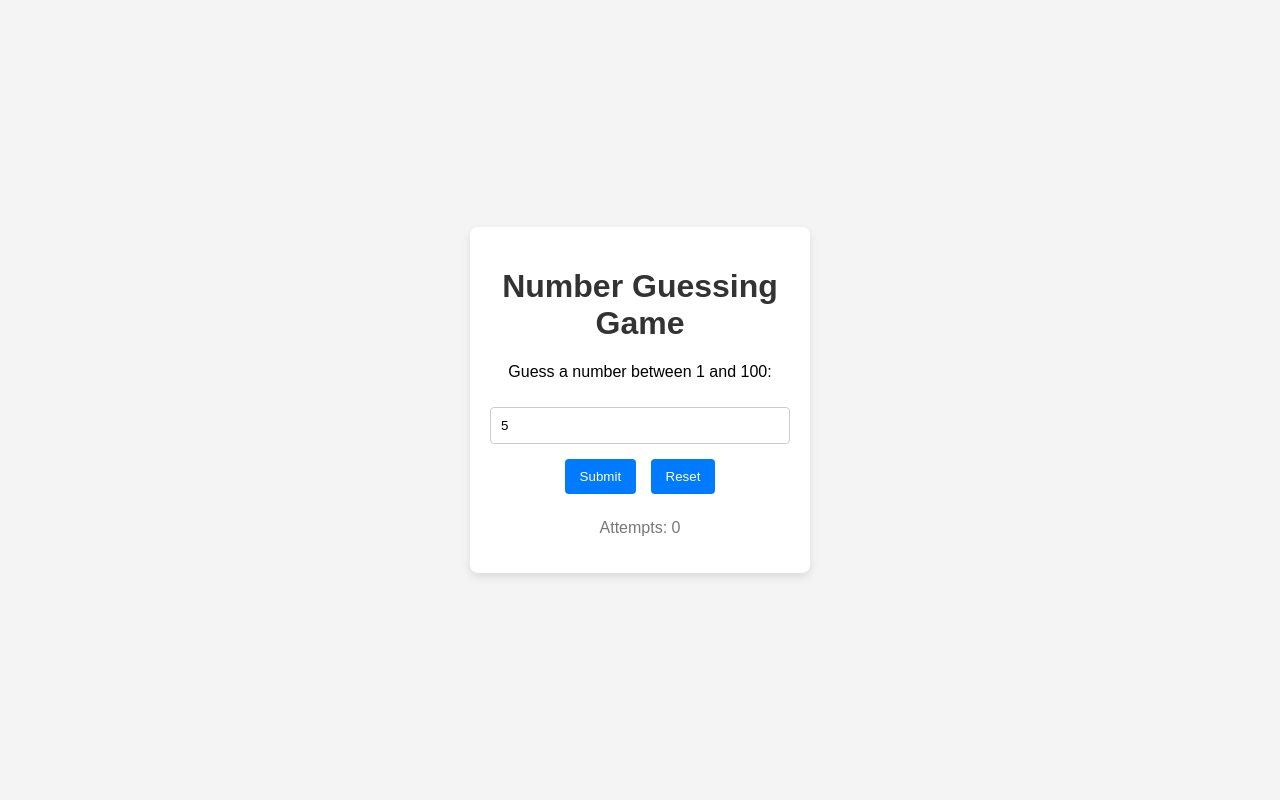
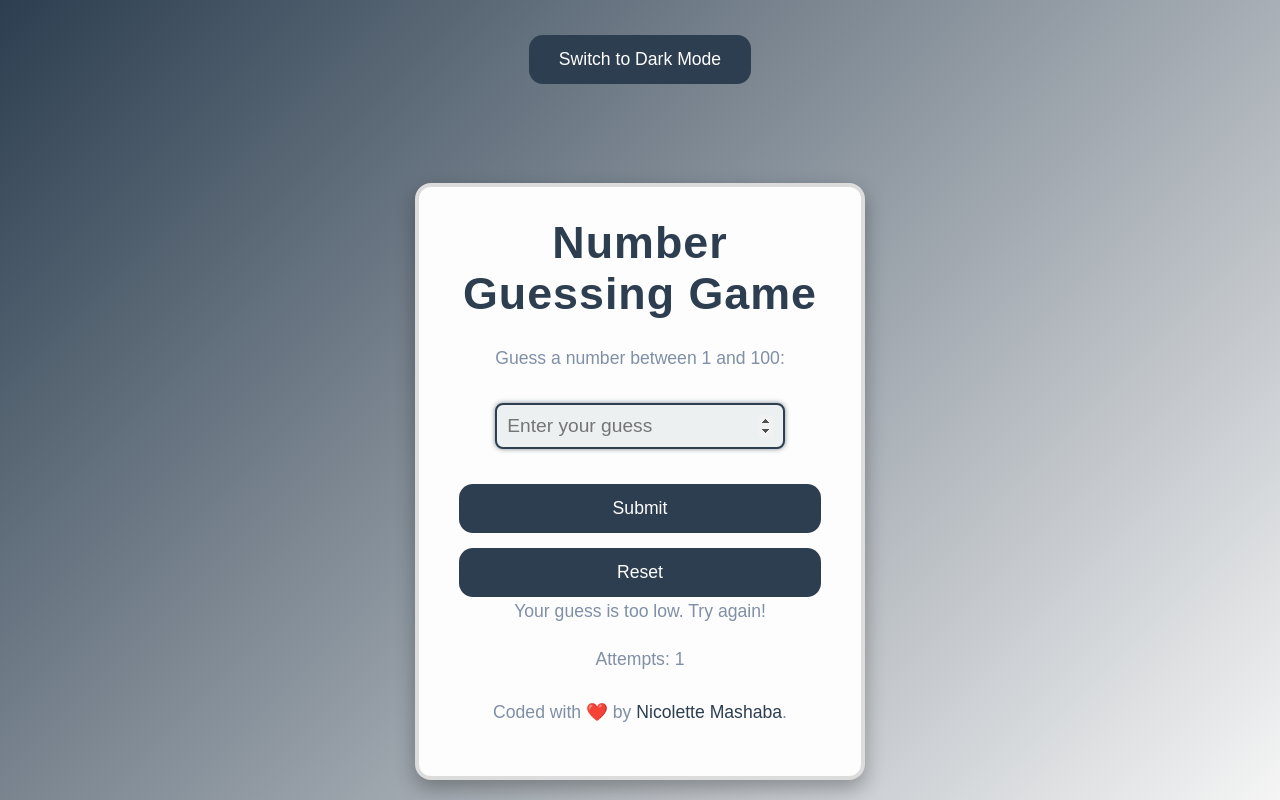
Before and after one commit to NickiMash17/number_guessing_game, a plain HTML site: page index.html in a window 1280 px wide. Both pictures are taken after typing "5" into the empty fields and a click on the button "Submit". Drawn offline with Linux system fonts and the light colour scheme.

Commit message:
javascript added + night/light mode toggle

```diff
--- a/index.html
+++ b/index.html
@@ -5,9 +5,13 @@
   <meta name="viewport" content="width=device-width, initial-scale=1.0">
   <title>Number Guessing Game</title>
   <link rel="stylesheet" href="style.css">
-
 </head>
 <body>
+  <!-- Toggle Button -->
+  <div class="mode-toggle-container">
+    <button id="toggle-mode">Switch to Dark Mode</button>
+  </div>
+
   <div class="container">
     <h1>Number Guessing Game</h1>
     <p>Guess a number between <span id="min">1</span> and <span id="max">100</span>:</p>
@@ -16,7 +20,15 @@
     <button id="reset-game">Reset</button>
     <p id="message"></p>
     <p id="attempts">Attempts: 0</p>
+
+    <!-- Footer Inside Container -->
+    <footer class="attribution">
+      <p>
+        Coded with ❤️ by <a href="https://github.com/NickiMash17">Nicolette Mashaba</a>.
+      </p>
+    </footer>
   </div>
 
+  <script src="script.js"></script>
 </body>
 </html>
--- /dev/null
+++ b/script.js
@@ -0,0 +1,62 @@
+// Initialize variables
+let targetNumber = Math.floor(Math.random() * 100) + 1;
+let attempts = 0;
+
+// DOM elements
+const guessInput = document.getElementById("guess-input");
+const submitGuessButton = document.getElementById("submit-guess");
+const resetButton = document.getElementById("reset-game");
+const message = document.getElementById("message");
+const attemptsDisplay = document.getElementById("attempts");
+
+// Event listener for submitting a guess
+submitGuessButton.addEventListener("click", () => {
+  const userGuess = parseInt(guessInput.value);
+  if (!userGuess || userGuess < 1 || userGuess > 100) {
+    message.textContent = "Please enter a number between 1 and 100.";
+    message.classList.remove("correct", "too-high", "too-low");
+    message.classList.add("too-high"); // Just use a generic class for invalid inputs
+    return;
+  }
+
+  attempts++;
+  attemptsDisplay.textContent = `Attempts: ${attempts}`;
+
+  if (userGuess === targetNumber) {
+    message.textContent = "Congratulations! You guessed the correct number!";
+    message.classList.remove("too-high", "too-low");
+    message.classList.add("correct");
+  } else if (userGuess > targetNumber) {
+    message.textContent = "Your guess is too high. Try again!";
+    message.classList.remove("correct", "too-low");
+    message.classList.add("too-high");
+  } else {
+    message.textContent = "Your guess is too low. Try again!";
+    message.classList.remove("correct", "too-high");
+    message.classList.add("too-low");
+  }
+
+  guessInput.value = ""; // Clear the input after submitting
+  guessInput.focus();
+});
+
+// Event listener for resetting the game
+resetButton.addEventListener("click", () => {
+  targetNumber = Math.floor(Math.random() * 100) + 1; // Reset the target number
+  attempts = 0;
+  attemptsDisplay.textContent = `Attempts: ${attempts}`;
+  message.textContent = "";
+  message.classList.remove("correct", "too-high", "too-low");
+  guessInput.value = "";
+  guessInput.focus();
+});
+
+// Toggle dark mode functionality
+const toggleButton = document.getElementById("toggle-mode");
+
+toggleButton.addEventListener("click", () => {
+  document.body.classList.toggle("dark-mode");
+  toggleButton.textContent = document.body.classList.contains("dark-mode")
+    ? "Switch to Light Mode"
+    : "Switch to Dark Mode";
+});
--- a/style.css
+++ b/style.css
@@ -1,54 +1,225 @@
-body {
-    font-family: Arial, sans-serif;
-    background-color: #f4f4f4;
-    display: flex;
-    justify-content: center;
-    align-items: center;
-    height: 100vh;
+/* General Reset */
+* {
   margin: 0;
+  padding: 0;
+  box-sizing: border-box;
 }
 
-  .container {
-    text-align: center;
-    background: white;
+/* Body Styling */
+body {
+  font-family: 'Poppins', sans-serif;
+  background: linear-gradient(135deg, #2c3e50, #f5f5f5); /* Light to Beige Gradient */
+  color: #ecf0f1;
+  min-height: 100vh;
+  display: flex;
+  flex-direction: column;
+  justify-content: space-between; /* Footer positioned at the bottom */
+  align-items: center;
   padding: 20px;
-    border-radius: 8px;
-    box-shadow: 0px 4px 8px rgba(0, 0, 0, 0.1);
-    width: 300px;
+  transition: background 0.3s, color 0.3s;
 }
 
-  h1 {
-    color: #333;
+/* Dark Mode Styles */
+body.dark-mode {
+  background: #2c3e50; /* Very Dark Background */
+  color: #e0e0e0; /* Light Gray Text for Better Contrast */
 }
 
-  input {
-    padding: 10px;
-    margin: 10px 0;
-    width: calc(100% - 22px);
-    border: 1px solid #ccc;
-    border-radius: 4px;
+body.dark-mode h1 {
+  color: #ffffff !important; /* White Text for the Title */
+  font-size: 2.8rem;
+  text-align: center;
+  margin-top: 20px;
 }
 
+body.dark-mode .container {
+  background-color: #2c3e50; /* Slate Blue for container */
+  color: #ecf0f1; /* Off-white text */
+  border: 4px solid #1abc9c; /* Border is slightly lighter */
+}
+
+body.dark-mode .feedback.correct {
+  background-color: #2ecc71; /* Bright Green for Correct Feedback */
+  color: #ffffff; /* White text on feedback */
+}
+
+body.dark-mode .feedback.too-high {
+  background-color: #e74c3c; /* Bright Red for Too High */
+  color: #ffffff; /* White text on feedback */
+}
+
+body.dark-mode .feedback.too-low {
+  background-color: #3498db; /* Bright Blue for Too Low */
+  color: #ffffff; /* White text on feedback */
+}
+
+body.dark-mode button {
+  background-color: #34495e; /* Slate Blue Buttons */
+  color: #ecf0f1; /* Light Text on Button */
+}
+
+body.dark-mode button:hover {
+  background-color: #1abc9c; /* Lighter Greenish Color on Hover */
+}
+
+body.dark-mode button:active {
+  background-color: #16a085; /* Active Button State */
+}
+
+/* Input Fields */
+input[type="number"] {
+  background-color: #ecf0f1; /* Dark Input Background */
+  color: #ecf0f1; /* Light Text in Input */
+  border: 2px solid #7f8c8d; /* Light Border for Inputs */
+}
+
+input[type="number"]:focus {
+  border-color: #1abc9c; /* Light Green Focus Border */
+  box-shadow: 0 0 5px rgba(26, 188, 156, 0.6); /* Focus Glow */
+}
+
+body.dark-mode a {
+  color: #16a085; /* Active Button State */
+}
+
+
+/* Mode Toggle Container */
+.mode-toggle-container {
+  text-align: center;
+  margin-bottom: 20px;
+}
+
+/* Buttons */
 button {
-    padding: 10px 15px;
-    margin: 5px;
-    background-color: #007bff;
-    color: white;
+  display: inline-block;
+  background-color: #2c3e50; /* Primary Navy Blue */
+  color: #fdfdfd; /* Ivory Text */
   border: none;
-    border-radius: 4px;
+  border-radius: 14px;
+  padding: 14px 30px;
+  font-size: 1.1rem;
+  margin-top: 15px;
   cursor: pointer;
+  width: 100%;
+  transition: background-color 0.3s, transform 0.3s;
 }
 
 button:hover {
-    background-color: #0056b3;
+  background-color: #34495e; /* Darker Navy Hover */
+  transform: translateY(-3px);
 }
 
-  #message {
-    color: #555;
-    margin-top: 20px;
-    font-size: 1.1rem;
+button:active {
+  background-color: #2c3e50; /* Maintain Navy on Active */
+  transform: translateY(0);
 }
 
-  #attempts {
-    color: #777;
+/* Container */
+.container {
+  background-color: #fdfdfd; /* Light Ivory */
+  width: 100%;
+  max-width: 450px;
+  border-radius: 16px;
+  box-shadow: 0 8px 20px rgba(0, 0, 0, 0.3);
+  padding: 30px 40px;
+  text-align: center;
+  border: 4px solid #dcdcdc;
+  animation: fadeIn 0.8s ease-in-out;
+  position: relative;
 }
+
+/* Title */
+h1 {
+  font-size: 2.8rem;
+  color: #2c3e50; /* Navy Blue */
+  margin-bottom: 25px;
+  font-weight: 700;
+  letter-spacing: 1px;
+}
+
+/* Instructions */
+p {
+  font-size: 1.1rem;
+  color: #7f8fa6; /* Muted Gray */
+  margin-bottom: 20px;
+  font-weight: 500;
+  line-height: 1.6;
+}
+
+/* Input Field */
+input[type="number"] {
+  width: 80%; /* Responsive input */
+  padding: 10px;
+  font-size: 1.2rem;
+  border-radius: 8px;
+  border: 2px solid #ccc;
+  margin-bottom: 20px;
+  margin-top: 10px;
+  outline: none;
+}
+
+input[type="number"]:focus {
+  border-color: #2c3e50;
+  box-shadow: 0 0 5px rgba(44, 62, 80, 0.6);
+}
+
+/* Feedback Messages */
+.feedback {
+  font-size: 1.3rem;
+  margin-top: 15px;
+  padding: 12px;
+  color: white;
+  border-radius: 10px;
+  display: inline-block;
+  width: 100%;
+  box-sizing: border-box;
+  font-weight: bold;
+}
+
+.feedback.correct {
+  background-color: #4cd137; /* Green for Correct */
+}
+
+.feedback.too-high {
+  background-color: #e84118; /* Red for Too High */
+}
+
+.feedback.too-low {
+  background-color: #0097e6; /* Blue for Too Low */
+}
+
+/* Attempts Counter */
+.attempts {
+  margin-top: 10px;
+  font-size: 1rem;
+  color: #7f8fa6; /* Muted Gray */
+}
+
+/* Footer */
+.attribution {
+  margin-top: 25px;
+  text-align: center;
+  font-size: 1rem;
+  color: #7f8fa6;
+}
+
+.attribution a {
+  color: #2c3e50; /* Navy Blue */
+  text-decoration: none;
+}
+
+.attribution a:hover {
+  color: #34495e; /* Darker Navy Hover */
+}
+
+/* Animations */
+@keyframes fadeIn {
+  from {
+    opacity: 0;
+    transform: scale(0.9);
+  }
+  to {
+    opacity: 1;
+    transform: scale(1);
+  }
+}
```
Lines whose indentation alone changed are shown as unchanged.
